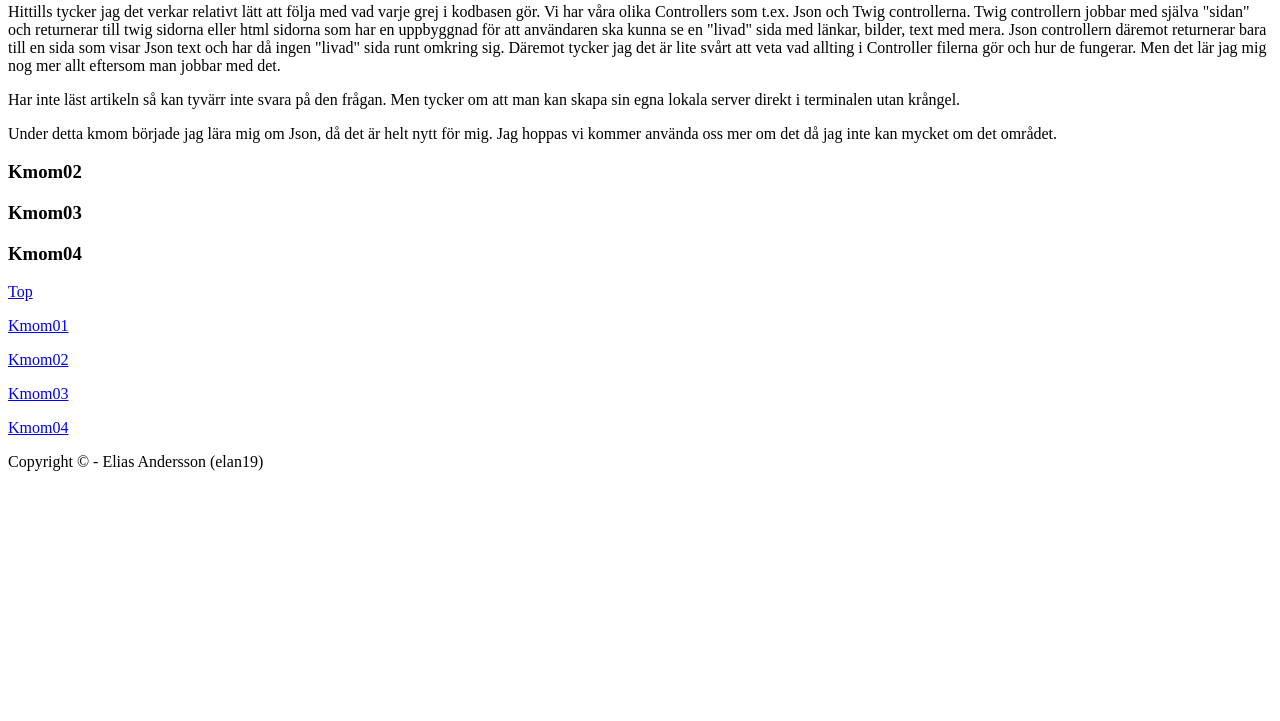
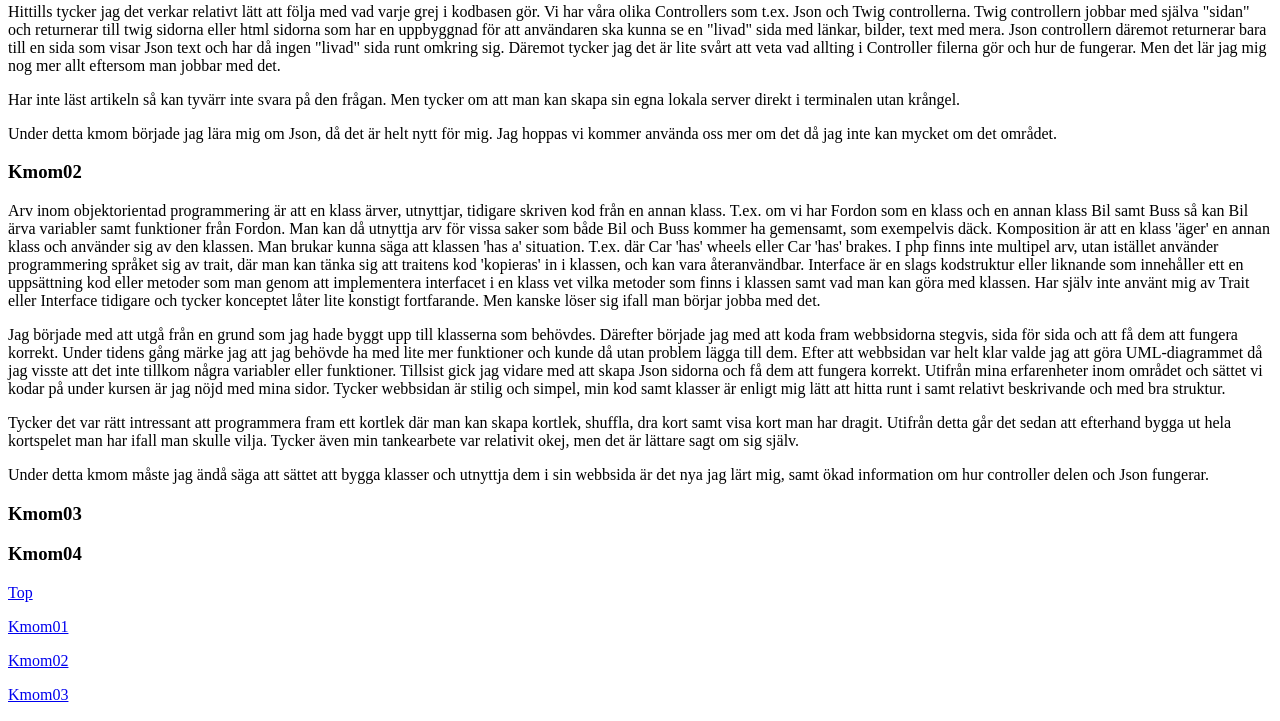
Before and after one commit to elan19/mvc, a Symfony app: template templates/report.html.twig in a window 1280 px wide. Shown: the part 428-1149 px from the top of the page. Before the commit the page ends 899 px from the top, so only its background shows below. Run offline with Twig, Linux system fonts and the light colour scheme; the template is opened without the code that fills it, so the values that code supplies are empty; some libraries are stand-ins or nearby versions.

Commit message:
Klar för inlämning, valde att lägga till länkarna till de olika webbsidorna på varje twig sida

```diff
--- a/templates/cardGame/deck.html.twig
+++ b/templates/cardGame/deck.html.twig
@@ -9,4 +9,9 @@
     <p>{{ card.getSymbol() }}</p>
 {% endfor %}
 
+<p><a href="{{ path('card_deck') }}">Sort Deck and show it</a></p>
+<p><a href="{{ path('shuffle_deck') }}">Shuffle Deck - get a new deck</a></p>
+<p><a href="{{ path('draw_card') }}">Draw a Card</a></p>
+<p><a href="{{ path('draw_cards', {num: 5}) }}">Draw 5 cards</a></p>
+
 {% endblock %}
--- a/templates/cardGame/draw.html.twig
+++ b/templates/cardGame/draw.html.twig
@@ -12,4 +12,9 @@
     <p>No cards left, return to <a href="{{ path('card_start') }}">Card Game</a> to get a new pack of card.</p>
 {% endif %}
 
+<p><a href="{{ path('card_deck') }}">Sort Deck and show it</a></p>
+<p><a href="{{ path('shuffle_deck') }}">Shuffle Deck - get a new deck</a></p>
+<p><a href="{{ path('draw_card') }}">Draw another</a></p>
+<p><a href="{{ path('draw_cards', {num: 5}) }}">Draw 5 cards</a></p>
+
 {% endblock %}
--- a/templates/cardGame/draw_many.html.twig
+++ b/templates/cardGame/draw_many.html.twig
@@ -14,4 +14,9 @@
     <p>No cards left, return to <a href="{{ path('card_start') }}">homepage</a> to get a new pack of card.</p>
 {% endif %}
 
+<p><a href="{{ path('card_deck') }}">Sort Deck and show it</a></p>
+<p><a href="{{ path('shuffle_deck') }}">Shuffle Deck - get a new deck</a></p>
+<p><a href="{{ path('draw_card') }}">Draw a card</a></p>
+<p><a href="{{ path('draw_cards', {num: 5}) }}">Draw another 5 cards</a></p>
+
 {% endblock %}
--- a/templates/cardGame/shuffle.html.twig
+++ b/templates/cardGame/shuffle.html.twig
@@ -9,4 +9,9 @@
     <p>{{ card.getSymbol() }}</p>
 {% endfor %}
 
+<p><a href="{{ path('card_deck') }}">Sort Deck and show it</a></p>
+<p><a href="{{ path('shuffle_deck') }}">Shuffle Deck - get a new deck</a></p>
+<p><a href="{{ path('draw_card') }}">Draw a Card</a></p>
+<p><a href="{{ path('draw_cards', {num: 5}) }}">Draw 5 cards</a></p>
+
 {% endblock %}
--- a/templates/report.html.twig
+++ b/templates/report.html.twig
@@ -29,7 +29,34 @@
             mycket om det området.
         </p>
         <h3 id="kmom02">Kmom02</h3>
-        <p></p>
+        <p>Arv inom objektorientad programmering är att en klass ärver, utnyttjar, tidigare skriven kod från en annan klass. T.ex. om vi har Fordon
+            som en klass och en annan klass Bil samt Buss så kan Bil ärva variabler samt funktioner från Fordon. Man kan då utnyttja arv för vissa saker
+            som både Bil och Buss kommer ha gemensamt, som exempelvis däck. Komposition är att en klass 'äger' en annan klass och använder sig av
+            den klassen. Man brukar kunna säga att klassen 'has a' situation. T.ex. där Car 'has' wheels eller Car 'has' brakes. I php finns inte
+            multipel arv, utan istället använder programmering språket sig av trait, där man kan tänka sig att traitens kod 'kopieras' in i klassen,
+            och kan vara återanvändbar. Interface är en slags kodstruktur eller liknande som innehåller ett en uppsättning kod eller metoder som
+            man genom att implementera interfacet i en klass vet vilka metoder som finns i klassen samt vad man kan göra med klassen.
+
+            Har själv inte använt mig av Trait eller Interface tidigare och tycker konceptet låter lite konstigt fortfarande. Men kanske löser sig
+            ifall man börjar jobba med det.
+        </p>
+        <p>
+            Jag började med att utgå från en grund som jag hade byggt upp till klasserna som behövdes. Därefter började jag med att koda fram webbsidorna
+            stegvis, sida för sida och att få dem att fungera korrekt. Under tidens gång märke jag att jag behövde ha med lite mer funktioner
+            och kunde då utan problem lägga till dem. Efter att webbsidan var helt klar valde jag att göra UML-diagrammet då jag visste att det inte
+            tillkom några variabler eller funktioner. Tillsist gick jag vidare med att skapa Json sidorna och få dem att fungera korrekt. Utifrån mina
+            erfarenheter inom området och sättet vi kodar på under kursen är jag nöjd med mina sidor. Tycker webbsidan är stilig och simpel, min kod samt
+            klasser är enligt mig lätt att hitta runt i samt relativt beskrivande och med bra struktur.
+        </p>
+        <p>
+            Tycker det var rätt intressant att programmera fram ett kortlek där man kan skapa kortlek, shuffla, dra kort samt visa kort man har dragit.
+            Utifrån detta går det sedan att efterhand bygga ut hela kortspelet man har ifall man skulle vilja. Tycker även min tankearbete var relativit
+            okej, men det är lättare sagt om sig själv.
+        </p>
+        <p>
+            Under detta kmom måste jag ändå säga att sättet att bygga klasser och utnyttja dem i sin webbsida är det nya jag lärt mig, samt ökad
+            information om hur controller delen och Json fungerar.
+        </p>
         <h3 id="kmom03">Kmom03</h3>
         <p></p>
         <h3 id="kmom04">Kmom04</h3>
```
Also changed, not shown: src/Controller/CardGameController.php (+3 -7 lines), src/Controller/DiceGameController.php (+4 -8 lines), templates/cardGame/home.html.twig (+10 -2 lines), src/Card/CardGraphic.php (line endings or trailing spaces), src/Card/CardHand.php (line endings or trailing spaces), src/Card/DeckOfCards.php (line endings or trailing spaces), src/Controller/CardGameControllerJson.php (line endings or trailing spaces), src/Dice/Dice.php (line endings or trailing spaces), src/Dice/DiceGraphic.php (line endings or trailing spaces), src/Dice/DiceHand.php (line endings or trailing spaces).
